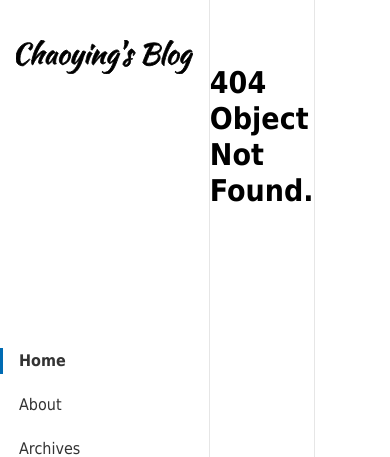
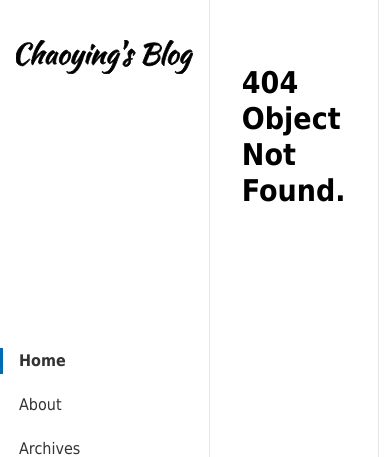
Before and after one commit to Chaoyingz/chaoying.dev, a Python web app: template app/templates/404.html in a window 390 px wide; the page is wider, and only the part inside the window is pictured. Shown: the top 457 px of that part. Run offline with Jinja, Linux system fonts and the light colour scheme; the template is opened without the code that fills it, so the values that code supplies are empty.

Commit message:
feat: add main tag responsive style

```diff
--- a/app/static/css/layout.css
+++ b/app/static/css/layout.css
@@ -63,3 +63,9 @@ main {
     margin: 0 auto;
     max-width: 692px;
 }
+
+@media only screen and (max-width: 1400px) {
+    main {
+        margin: 0 32px;
+    }
+}
```
Also changed, not shown: archives/Python 系统程序设计之生成器技巧（三）.md (+1 -1 lines).
